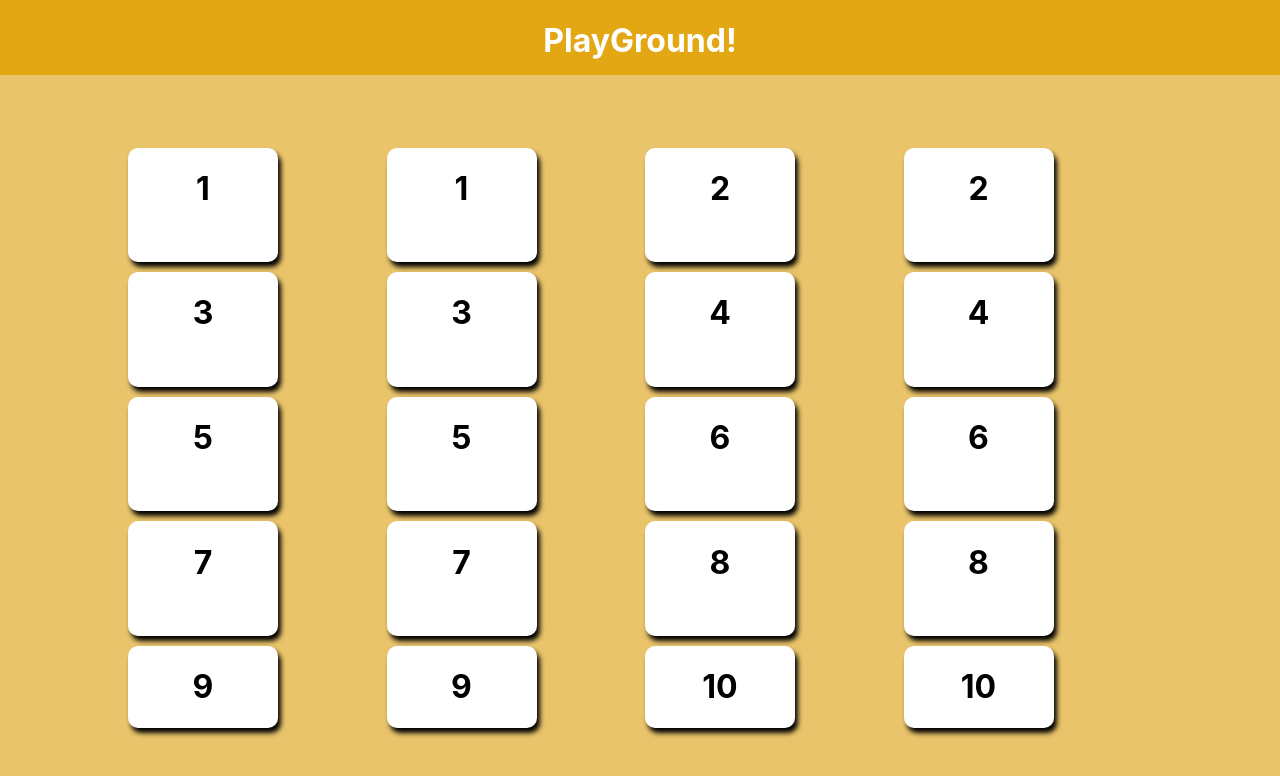
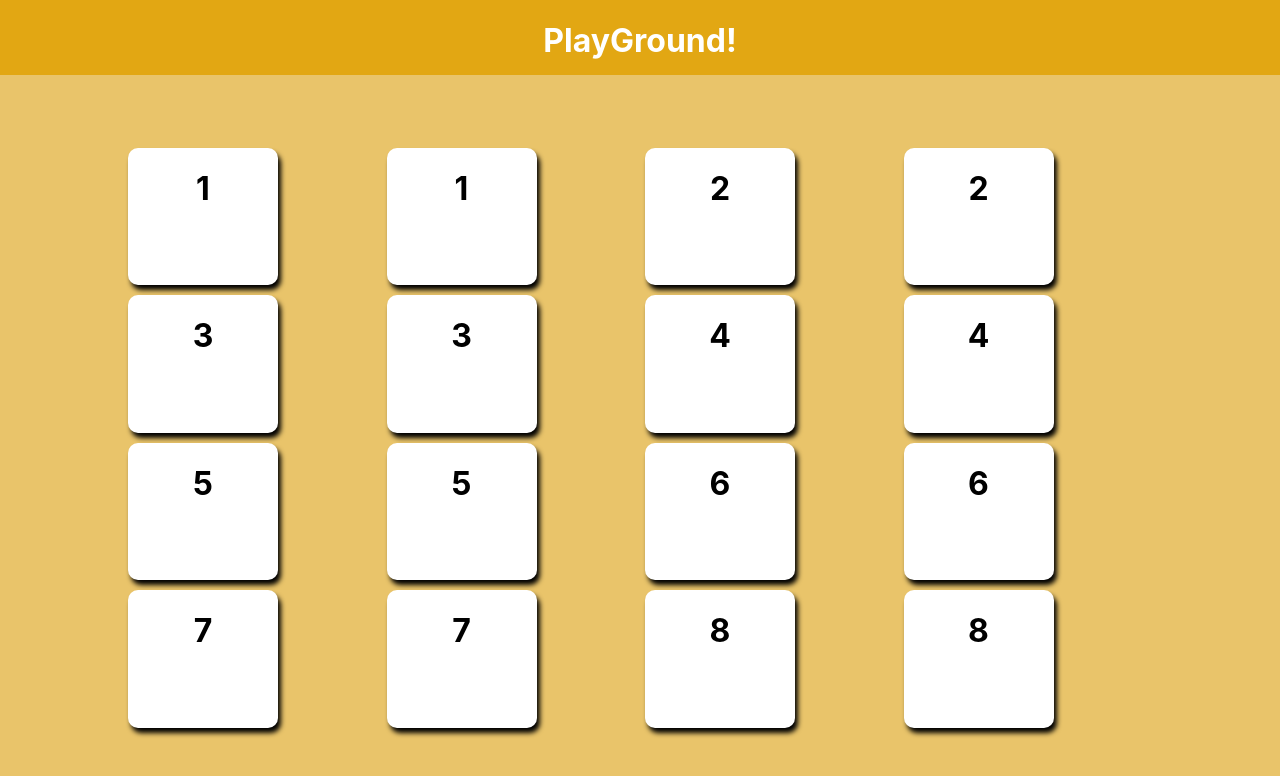
Before and after one commit to federico-palma/playground, a React (Create React App) app: page /Memory-Match in a window 1280 px wide. Shown: the top 776 px of the page. Built offline with nearby package versions, Linux system fonts and the light colour scheme; the HTML template or start-up script is replaced by a standard one.

Commit message:
Add event for turning card around

```diff
--- a/src/Pages/Memory-MatchPage/Components/MemoryCard.js
+++ b/src/Pages/Memory-MatchPage/Components/MemoryCard.js
@@ -2,8 +2,8 @@ import classes from "../Memory-Match.module.css";
 
 const MemoryCard = (props) => {
   return (
-    <div className={classes["memory-card"]}>
-      <h1>{ props.symbol }</h1>
+    <div className={classes["memory-card"]} onClick={() => props.handleTurnCard(props.index)}>
+      <h1 className={props.isTurned ? classes.hidden : ''}>{ props.symbol }</h1>
     </div>
   );
 };
--- a/src/Pages/Memory-MatchPage/Memory-MatchPage.js
+++ b/src/Pages/Memory-MatchPage/Memory-MatchPage.js
@@ -1,8 +1,13 @@
-import { useEffect } from "react";
+import { useEffect, useState } from "react";
 import MemoryCard from "./Components/MemoryCard";
 import classes from "./Memory-Match.module.css";
 
-const cardArray = [
+const MemoryMatchPage = () => {
+  useEffect(() => {
+    document.title = "PlayGround | Memory-Match";
+  }, []);
+
+  const [cardArrayState, setCardArrayState] = useState([
     { symbol: 1, isTurned: false },
     { symbol: 1, isTurned: false },
     { symbol: 2, isTurned: false },
@@ -19,21 +24,29 @@ const cardArray = [
     { symbol: 7, isTurned: false },
     { symbol: 8, isTurned: false },
     { symbol: 8, isTurned: false },
-  { symbol: 9, isTurned: false },
-  { symbol: 9, isTurned: false },
-  { symbol: 10, isTurned: false },
-  { symbol: 10, isTurned: false },
-];
+  ]);
 
-const MemoryMatchPage = () => {
-  useEffect(() => {
-    document.title = "PlayGround | Memory-Match";
-  }, []);
+  //   const [isPlaying, setIsPlaying] = useState(false);
+
+  const handleTurnCard = (index) => {
+    let tempArray = cardArrayState;
+    tempArray[index].isTurned = !tempArray[index].isTurned;
+    setCardArrayState([...tempArray]);
+  };
+
   return (
     <div className={classes.background}>
       <main className={classes["card-table"]}>
-        {cardArray.map((elem, i) => {
-          return <MemoryCard symbol={elem.symbol} isTurned={elem.isTurned} key={i}/>;
+        {cardArrayState.map((elem, i) => {
+          return (
+            <MemoryCard
+              symbol={elem.symbol}
+              isTurned={elem.isTurned}
+              key={i}
+              index={i}
+              handleTurnCard={handleTurnCard}
+            />
+          );
         })}
       </main>
     </div>
```
Lines whose indentation alone changed are shown as unchanged.
